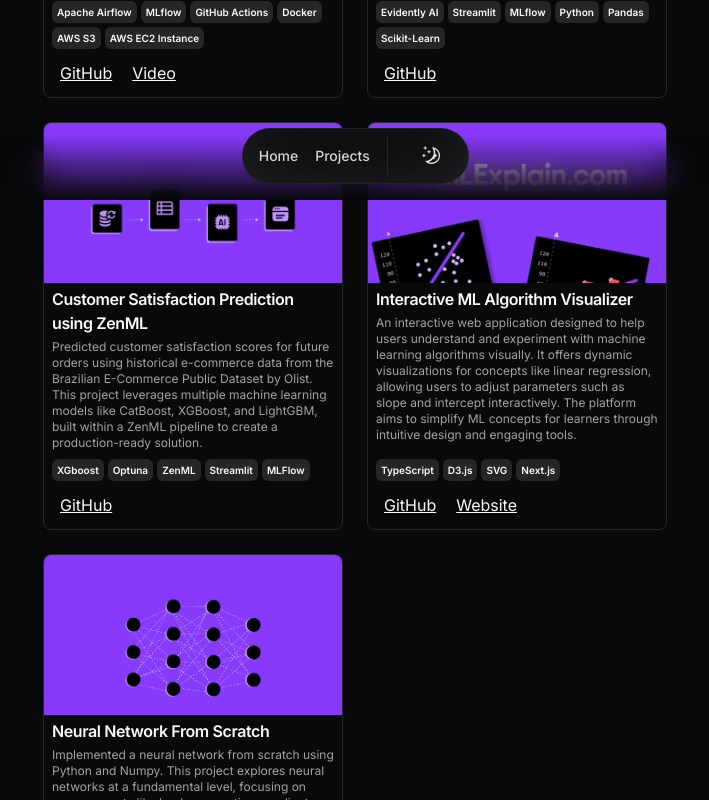
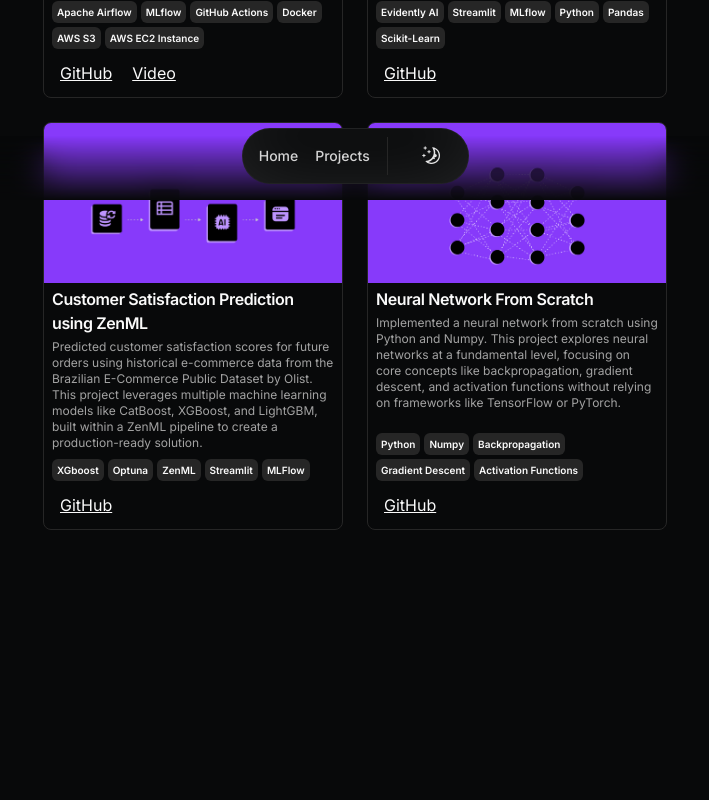
Before and after one commit to Mayankpratapsingh022/mayank-mlops-portfolio, a Next.js app: page /projects in a window 1280 px wide. Shown: the part 600-1400 px from the top of the page, without its empty margins (285-994 px from the left). After the commit the page ends 1258 px from the top, so only its background shows below. Built offline with nearby package versions, Linux system fonts and the light colour scheme.

Commit message:
Revert "added mlexplain project"
This reverts commit e26462f5a029568340fc0c646d14f43ae67b1d48.

```diff
--- a/src/app/projects/page.tsx
+++ b/src/app/projects/page.tsx
@@ -122,34 +122,6 @@
       image: "/customer_pipeline.jpg",
 
     },
-
-{
-  title: "Interactive ML Algorithm Visualizer",
-  href: "https://www.mlexplain.com/linear-regression",
-  dates: "",
-  active: true,
-  description:
-    "An interactive web application designed to help users understand and experiment with machine learning algorithms visually. It offers dynamic visualizations for concepts like linear regression, allowing users to adjust parameters such as slope and intercept interactively. The platform aims to simplify ML concepts for learners through intuitive design and engaging tools.",
-  technologies: [
-    "TypeScript",
-    "D3.js",
-    "SVG",
-    "Next.js"
-  ],
-  links: [
-    {
-      "type": "GitHub",
-      "href": "https://github.com/Mayankpratapsingh022/MLDataViz",
-      "icon": "<Icons.github className='size-3' />"
-    },
-    {
-      "type": "Website",
-      "href": "https://www.mlexplain.com/linear-regression",
-      "icon": "<Icons.external className='size-3' />"
-    }
-  ],
-  image: "/mlexplain.png",
-},
     {
       title: "Neural Network From Scratch",
       href: "https://github.com/Mayankpratapsingh022/Neural_Network_from_Scratch",
@@ -173,8 +145,6 @@
       ],
       image: "/neural_net.jpg",
     }
-
-
 
 
 ];
--- a/src/data/resume.tsx
+++ b/src/data/resume.tsx
@@ -195,31 +195,27 @@
 
 
 {
-  title: "Interactive ML Algorithm Visualizer",
-  href: "https://www.mlexplain.com/linear-regression",
+  title: "Neural Network From Scratch",
+  href: "https://github.com/Mayankpratapsingh022/Neural_Network_from_Scratch",
   dates: "",
   active: true,
   description:
-    "An interactive web application designed to help users understand and experiment with machine learning algorithms visually. It offers dynamic visualizations for concepts like linear regression, allowing users to adjust parameters such as slope and intercept interactively. The platform aims to simplify ML concepts for learners through intuitive design and engaging tools.",
+    "Implemented a neural network from scratch using Python and Numpy. This project explores neural networks at a fundamental level, focusing on core concepts like backpropagation, gradient descent, and activation functions without relying on frameworks like TensorFlow or PyTorch.",
   technologies: [
-    "TypeScript",
-    "D3.js",
-    "SVG",
-    "Next.js"
+    "Python",
+    "Numpy",
+    "Backpropagation",
+    "Gradient Descent",
+    "Activation Functions"
   ],
   links: [
     {
-      "type": "GitHub",
-      "href": "https://github.com/Mayankpratapsingh022/MLDataViz",
-      "icon": "<Icons.github className='size-3' />"
-    },
-    {
-      "type": "Website",
-      "href": "https://www.mlexplain.com/linear-regression",
-      "icon": "<Icons.external className='size-3' />"
+      type: "GitHub",
+      href: "https://github.com/Mayankpratapsingh022/Neural_Network_from_Scratch",
+      icon: <Icons.github className="size-3" />,
     }
   ],
-  image: "/mlexplain.png",
+  image: "/neural_net.jpg",
 }
 
 
```
Also changed, not shown: public/mlexplain.png (deleted), 1 other file (tests, documents, lock files or other folders). Lines whose indentation alone changed are shown as unchanged.
